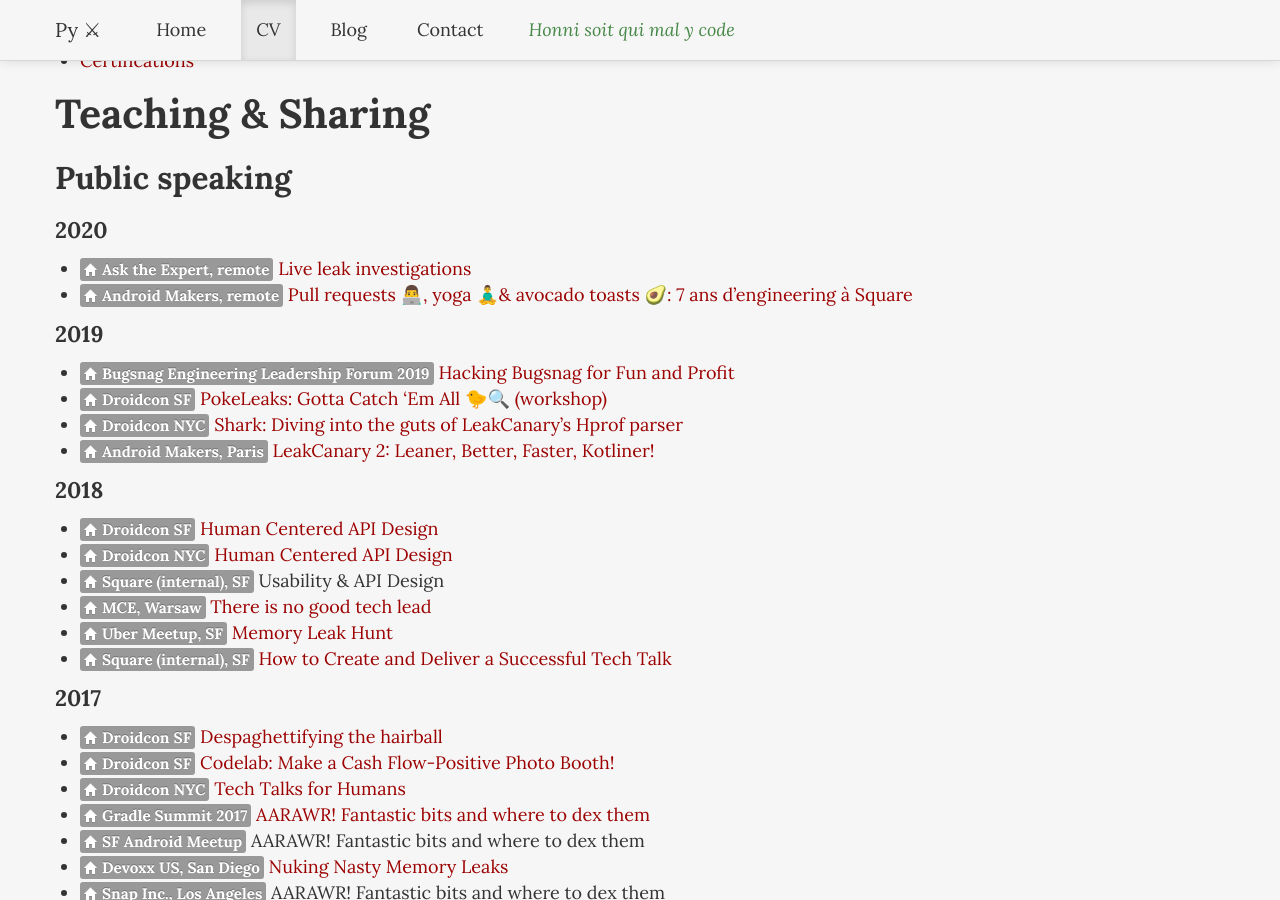
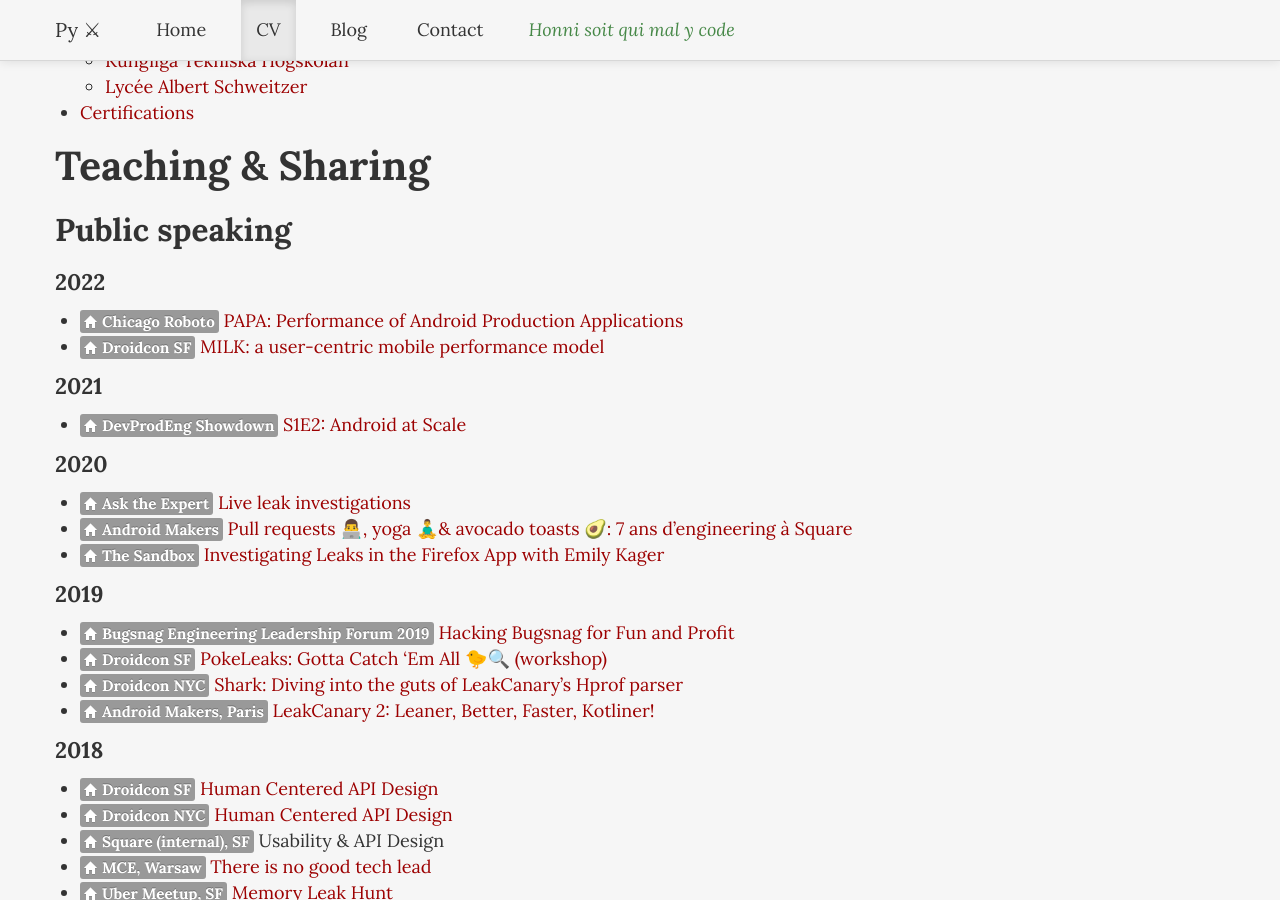
Before and after one commit to pyricau/pyricau.github.com, a Jekyll site: the page built from cv.markdown, in a window 1280 px wide and 900 px high, scrolled down 1295 px. Built offline with Jekyll 4.4.1, drawn with Linux system fonts in a browser that asks for light colours; some of the changed text lies outside the part shown.

Commit message:
Update cv.markdown

```diff
--- a/cv.markdown
+++ b/cv.markdown
@@ -23,10 +23,20 @@
 
 ### Public speaking
 
+#### 2022
+
+* {% include home.html text="Chicago Roboto" %} [PAPA: Performance of Android Production Applications](https://youtu.be/aPCGYNk3Wzw)
+* {% include home.html text="Droidcon SF" %} [MILK: a user-centric mobile performance model](https://www.droidcon.com/2022/06/28/milk-a-user-centric-mobile-performance-model/)
+
+#### 2021
+
+* {% include home.html text="DevProdEng Showdown" %}  [S1E2: Android at Scale](https://www.youtube.com/watch?v=z4DpYIF1GF0)
+
 #### 2020
 
-* {% include home.html text="Ask the Expert, remote" %} [Live leak investigations](https://youtu.be/Sx0k4ipqwBs)
-* {% include home.html text="Android Makers, remote" %} [Pull requests 👨‍💻, yoga 🧘‍♂️& avocado toasts 🥑: 7 ans d’engineering à Square](https://www.youtube.com/watch?v=LQbcxihdfDw)
+* {% include home.html text="Ask the Expert" %} [Live leak investigations](https://youtu.be/Sx0k4ipqwBs)
+* {% include home.html text="Android Makers" %} [Pull requests 👨‍💻, yoga 🧘‍♂️& avocado toasts 🥑: 7 ans d’engineering à Square](https://www.youtube.com/watch?v=LQbcxihdfDw)
+* {% include home.html text="The Sandbox" %} [Investigating Leaks in the Firefox App with Emily Kager](https://youtu.be/kHHOhPPRytc)
 
 #### 2019
 
```
Also changed, not shown: other parts of cv.markdown (+2 -2 lines).
